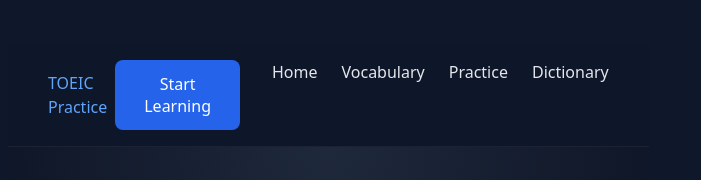
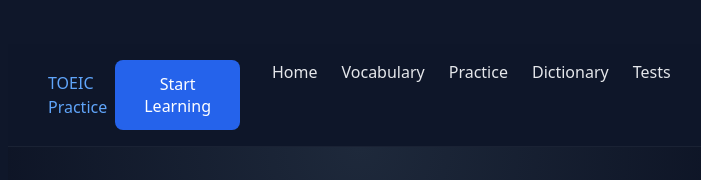
Before and after one commit to truongluu46/toeic-web, a React (Vite) app: page / in a window 1280 px wide. Shown: the part 456-636 px from the top of the page, without its empty margins (492-1193 px from the left). Built offline with nearby package versions, Linux system fonts and the light colour scheme.

Commit message:
update tests navbar

```diff
--- a/src/pages/Home.jsx
+++ b/src/pages/Home.jsx
@@ -24,6 +24,7 @@ function Home() {
           <Link to="/vocabulary">Vocabulary</Link>
           <Link to="/practice">Practice</Link>
           <Link to="/dictionary">Dictionary</Link>
+          <Link to="/tests">Tests</Link>
         </nav>
       </header>
 
```
